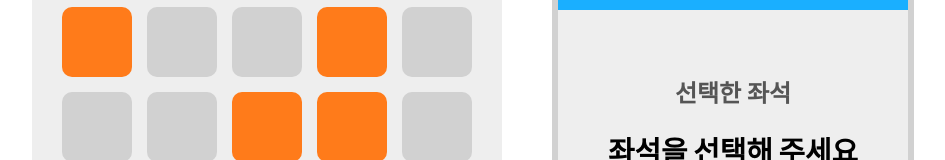
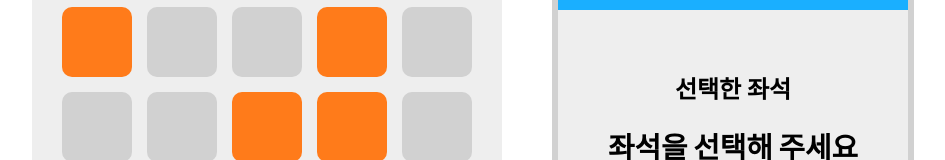
Before and after one commit to mj99k14/baseball-ticket-practice, a website: page html/Select-Seat-area.html in a window 1280 px wide. Shown: the part 447-607 px from the top of the page, without its empty margins (167-1112 px from the left). Drawn offline with Linux system fonts and the light colour scheme.

Commit message:
style html구조 변경

```diff
--- a/html/Select-Seat-area.html
+++ b/html/Select-Seat-area.html
@@ -34,7 +34,7 @@
       <div class="nav-info" onclick="location.href='Select-Seat.html'">〈 이전으로</div>
 
       <div class="status-area">
-        <h3>선택한 좌석</h3>
+        <h2>선택한 좌석</h2>
         <div id="seat-count">좌석을 선택해 주세요</div>
       </div>
 
```
